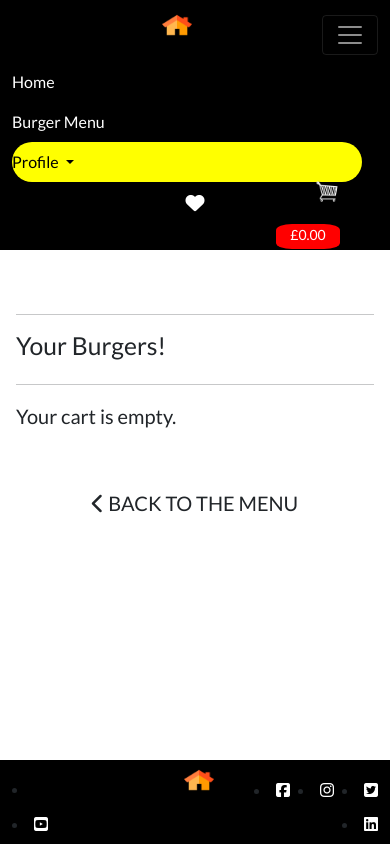
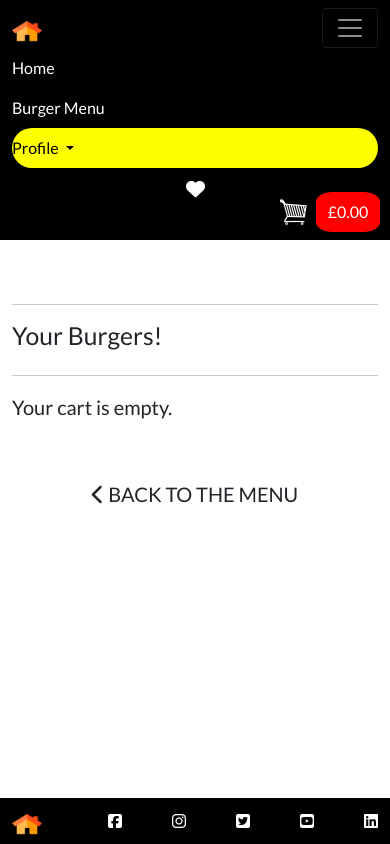
Before and after one commit to ANDREWAHN-UK/MILESTONE-FOUR, a Django app: template cart/templates/cart/cart.html in a window 390 px wide, after a click that opens the changed part. Run offline with Django 3.2, Linux system fonts and the light colour scheme; the template is opened without the code that fills it, so the values that code supplies are empty; some libraries are stand-ins or nearby versions.

Commit message:
tidy up --> edit styles and positions of navbar header and footer items, test responsiveness

```diff
--- a/cart/templates/cart/cart.html
+++ b/cart/templates/cart/cart.html
@@ -81,9 +81,12 @@
                                 </div>
                             </form>
                             <a class="update-link text-info mx-5">Update</a>
+                            <br>
                             <a class="remove-item text-danger ms-5 "
                                 id="remove_{{ item.item_id }}">Remove</a>
                         </td>
+
+
                         <td class="py-3">
                             <!-- this corresponds to the subtotal heading -->
                             <!-- therefore this should calculate product price and number -->
--- a/static/css/main.css
+++ b/static/css/main.css
@@ -38,21 +38,17 @@
 
 /* this is on the navbar */
 #cart-icon {
-    width: 25px;
+    width: 2rem;
     display: inline-block;
     margin-left: 15px;
     position: absolute;
-    right: 50px;
-    bottom: 30px;
+    right: 7.5rem;
+    bottom: .75rem;
 }
 
 /*pushes the logo from the left*/
 .navbar-brand {
     margin-left: 150px;
-}
-
-.navbar-brand img {
-    color: rgb(255, 255, 255);
 }
 
 /* creates space between navbar items */
@@ -75,12 +71,13 @@
     color: #fff;
     background-color: red;
     width: 4rem;
-    height: 25px;
+    height: 2.5rem;
     border-radius: 25%;
-    font-size: 14px;
+    font-size: 16px;
     position: absolute;
     right: 50px;
-    bottom: -15px;
+    bottom: -.5rem;
+    padding-top: 0.5rem;
 }
 
 .update-link,
@@ -88,6 +85,44 @@
     cursor: pointer;
 }
 
+.bottom-navbar{
+    list-style-type: none;
+}
+
+.pulsate-heart {
+    height: 1.8rem;
+    width: 1.8rem;
+    box-shadow: 0 0 0 0 rgba(0, 0, 0, 1);
+    transform: scale(1);
+    animation: heart 5s infinite;
+}
+
+@keyframes heart {
+    0% {
+        transform: scale(0.65);
+        box-shadow: 0 0 0 0 rgba(110, 4, 4, 0);
+    }
+
+    20% {
+        transform: scale(0.75);
+        box-shadow: 0 0 0 0 rgba(110, 4, 4, 0);
+    }
+
+    40% {
+        transform: scale(1);
+        box-shadow: 0 0 0 0 rgba(110, 4, 4, 0);
+    }
+
+    80% {
+        transform: scale(0.75);
+        box-shadow: 0 0 0 10px rgba(110, 4, 4, 0);
+    }
+
+    100% {
+        transform: scale(0.75);
+        box-shadow: 0 0 0 0 rgba(0, 0, 0, 0);
+    }
+}
 /* ===================================================== {bootstrap toasts} =====================================================*/
 /* this is from CI video Toast- Part 2, edit it for own purposes */
 
@@ -344,9 +379,6 @@
     transition: 0.3s;
 }
 
-/* ====================================================={cart page}===================================================== */
-
-
 /* ====================================================={checkout page}===================================================== */
 
 /* the below is the CI checkout styling */
@@ -418,40 +450,6 @@
     }
 }
 
-.pulsate-heart {
-    height: 1.5rem;
-    width: 1.5rem;
-    box-shadow: 0 0 0 0 rgba(0, 0, 0, 1);
-    transform: scale(1);
-    animation: heart 5s infinite;
-}
-
-@keyframes heart {
-    0% {
-        transform: scale(0.65);
-        box-shadow: 0 0 0 0 rgba(110, 4, 4, 0);
-    }
-
-    20% {
-        transform: scale(0.75);
-        box-shadow: 0 0 0 0 rgba(110, 4, 4, 0);
-    }
-
-    40% {
-        transform: scale(1);
-        box-shadow: 0 0 0 0 rgba(110, 4, 4, 0);
-    }
-
-    80% {
-        transform: scale(0.75);
-        box-shadow: 0 0 0 10px rgba(110, 4, 4, 0);
-    }
-
-    100% {
-        transform: scale(0.75);
-        box-shadow: 0 0 0 0 rgba(0, 0, 0, 0);
-    }
-}
 /* ====================================================={Allauth form formatting}===================================================== */
 
 
@@ -512,28 +510,14 @@
 }
 
 /* ====================================================={media queries}===================================================== */
-@media screen and (max-width: 755px) {
-    .container {
-        width: 98%;
-    }
-
-    .col-pro {
-        width: 35%;
-    }
-
-    .col-qty {
-        width: 22%;
-    }
-
-    img {
-        max-width: 100%;
-        margin-bottom: 1em;
-    }
-}
 
 @media (max-width: 1200px) {
     .slider-container .action-buttons button {
         top: 45%;
+    }
+
+    .navbar-brand{
+        margin-left: 0;
     }
 }
 
@@ -598,6 +582,10 @@
         font-size: 12px;
         padding: 15px;
     }
+
+    .nav-item {
+        margin-right: 0;
+    }
 }
 
 @media (max-width: 400px) {
@@ -619,6 +607,14 @@
     button {
         font-size: 14px;
         padding: 10px;
+    }
+
+    #cart-total {
+        right: 10px;
+    }
+
+    #cart-icon {
+        right: 5rem;
     }
 
 }
--- a/templates/base.html
+++ b/templates/base.html
@@ -107,7 +107,7 @@
                         </ul>
                     </li>
                     <li class="list-inline-item">
-                        <a class="nav-link active text-center" href="{% url 'wishlist' %}">
+                        <a class="nav-link active heart text-center" href="{% url 'wishlist' %}">
                                 <i class="fas fa-heart fa-lg pulsate-heart"></i>
                         </a>
                     </li>
@@ -179,11 +179,11 @@
                 <img src="{% static 'media/home-icon-4.png' %}" alt="" width="30" height="24">
             </a>
         </li>
-        <li><a href="https://www.facebook.com" target="_blank"><i class="fab fa-facebook-square"></i></a></li>
-        <li><a href="https://www.instagram.com" target="_blank"><i class="fab fa-instagram"></i></a></li>
-        <li><a href="https://twitter.com/?lang=en-gb" target="_blank"><i class="fab fa-twitter-square"></i></a></li>
-        <li><a href="https://www.youtube.com" target="_blank"><i class="fab fa-youtube-square"></i></a></li>
-        <li><a href="https://www.linkedin.com/" target="_blank"><i class="fab fa-linkedin"></i></a></li>
+        <li class="nav-item"><a href="https://www.facebook.com" target="_blank"><i class="fab fa-facebook-square"></i></a></li>
+        <li class="nav-item"><a href="https://www.instagram.com" target="_blank"><i class="fab fa-instagram"></i></a></li>
+        <li class="nav-item"><a href="https://twitter.com/?lang=en-gb" target="_blank"><i class="fab fa-twitter-square"></i></a></li>
+        <li class="nav-item"><a href="https://www.youtube.com" target="_blank"><i class="fab fa-youtube-square"></i></a></li>
+        <li class="nav-item"><a href="https://www.linkedin.com/" target="_blank"><i class="fab fa-linkedin"></i></a></li>
 
     </div>
 </nav>
```
